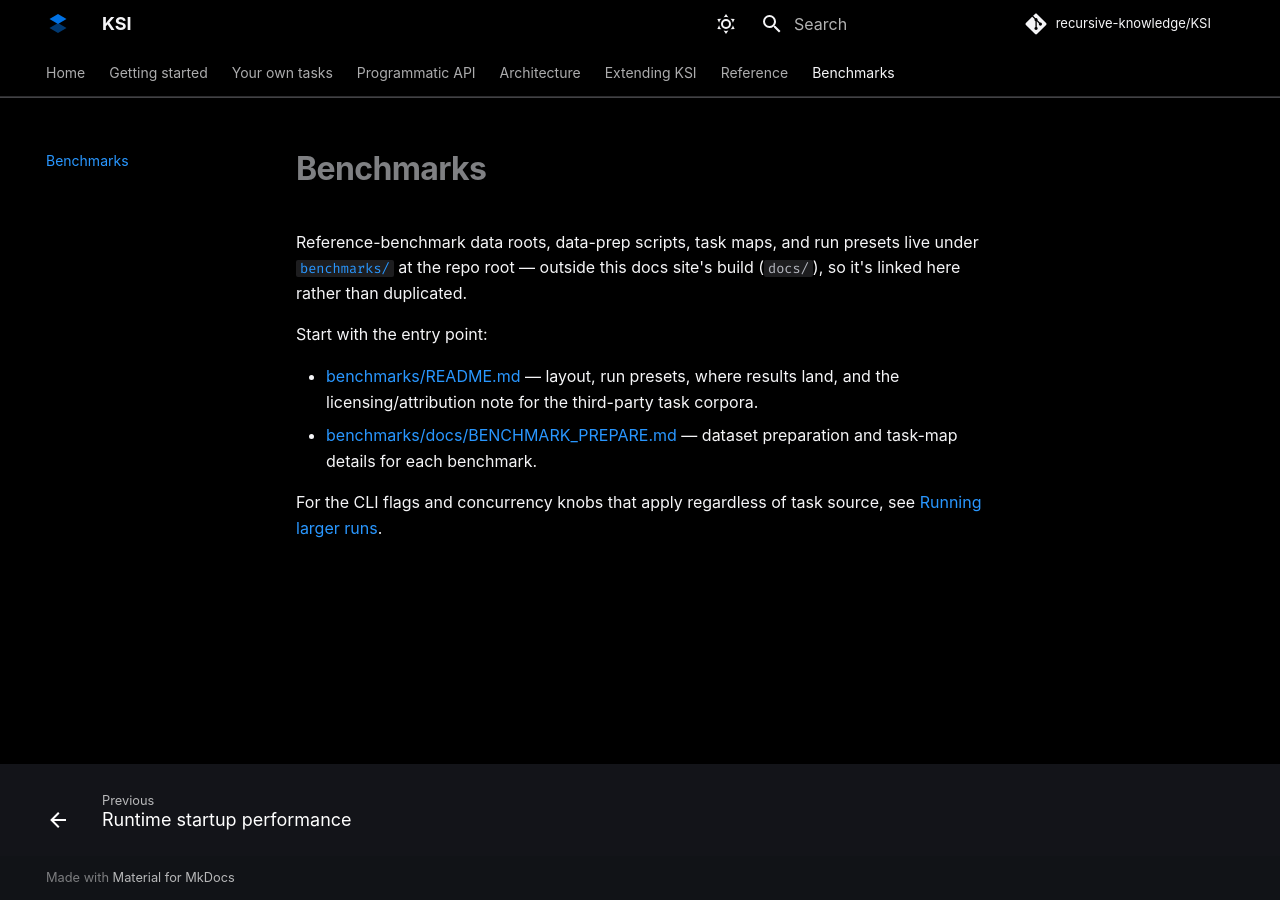
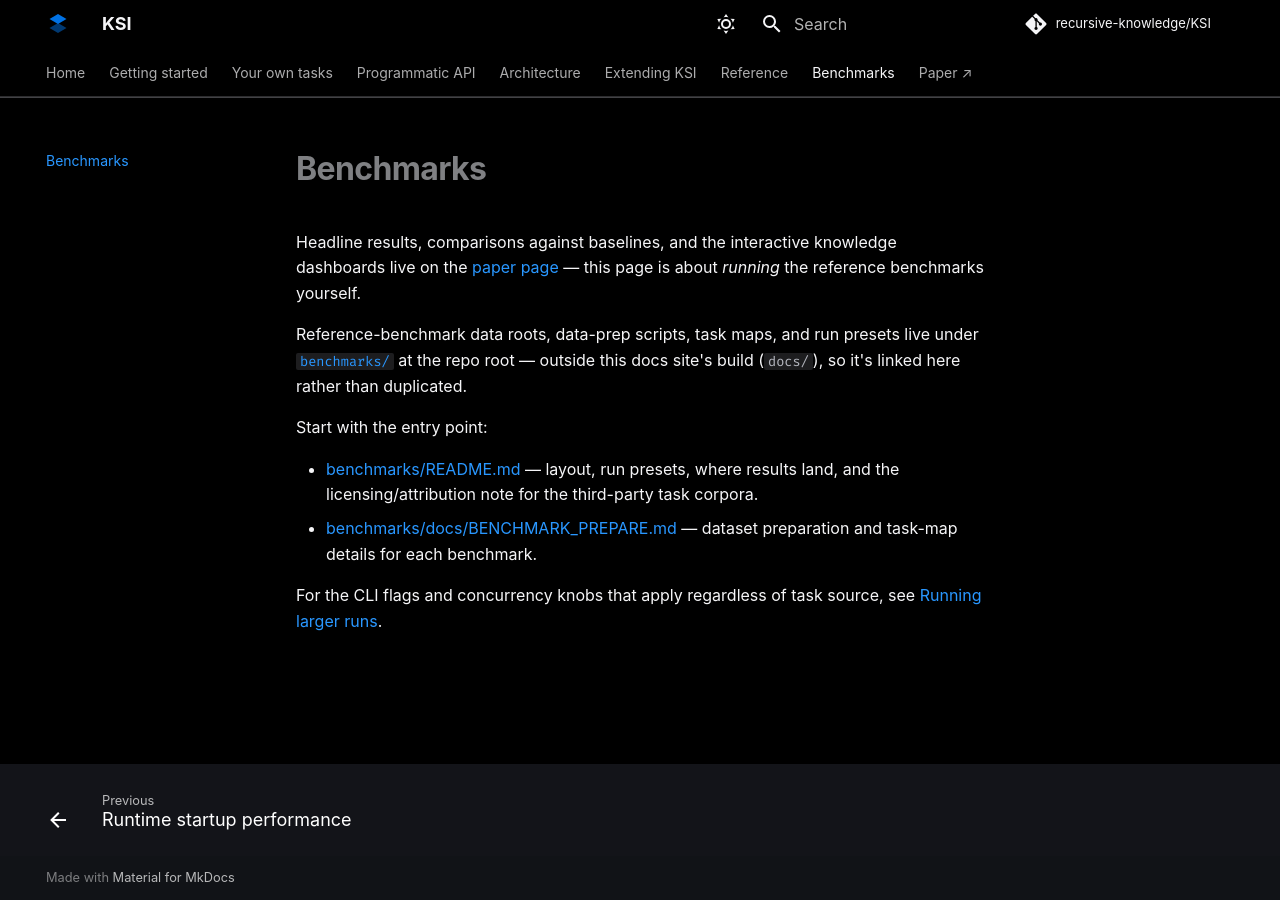
Before and after one commit to recursive-knowledge/KSI, an MkDocs documentation site: the page built from docs/benchmarks.md, in a window 1280 px wide. Built offline with MkDocs 1.6.1 and Material for MkDocs 9.7.7, drawn with Linux system fonts in a browser that asks for light colours; comment, search, counter and statistics services are not loaded.

Commit message:
Add documentation-site badge to README (#4)
* docs: cross-link the paper page from docs site nav, hero, benchmarks, and architecture

Gives every surface a route to the research narrative: Paper button in the
hero CTA, external nav entry, and canonical-home pointers on the benchmarks
(results live on the paper page) and architecture (method story) pages.

Co-Authored-By: Claude Fable 5 <noreply@anthropic.com>
Claude-Session: https://claude.ai/code/session_01KuESb8p44hpF5k7CdiDUsd

* docs: add documentation-site badge to README

Co-Authored-By: Claude Fable 5 <noreply@anthropic.com>
Claude-Session: https://claude.ai/code/session_01FzCUmypvW2ExBc8eEqdsD4

---------

Co-authored-by: Claude Fable 5 <noreply@anthropic.com>

```diff
--- a/docs/benchmarks.md
+++ b/docs/benchmarks.md
@@ -1,4 +1,9 @@
 # Benchmarks
+
+Headline results, comparisons against baselines, and the interactive
+knowledge dashboards live on the
+[paper page](https://recursive-knowledge.github.io/knowledge-centric-self-improvement/) —
+this page is about *running* the reference benchmarks yourself.
 
 Reference-benchmark data roots, data-prep scripts, task maps, and run
 presets live under [`benchmarks/`](https://github.com/recursive-knowledge/KSI/tree/main/benchmarks)
--- a/mkdocs.yml
+++ b/mkdocs.yml
@@ -102,3 +102,4 @@ nav:
       - Artifacts & cleanup: artifacts.md
       - Runtime startup performance: runtime-startup-performance.md
   - Benchmarks: benchmarks.md
+  - Paper ↗: https://recursive-knowledge.github.io/knowledge-centric-self-improvement/
```
Also changed, not shown: README.md (+2 -0 lines), docs/architecture.md (+3 -1 lines), docs/index.md (+1 -0 lines).
